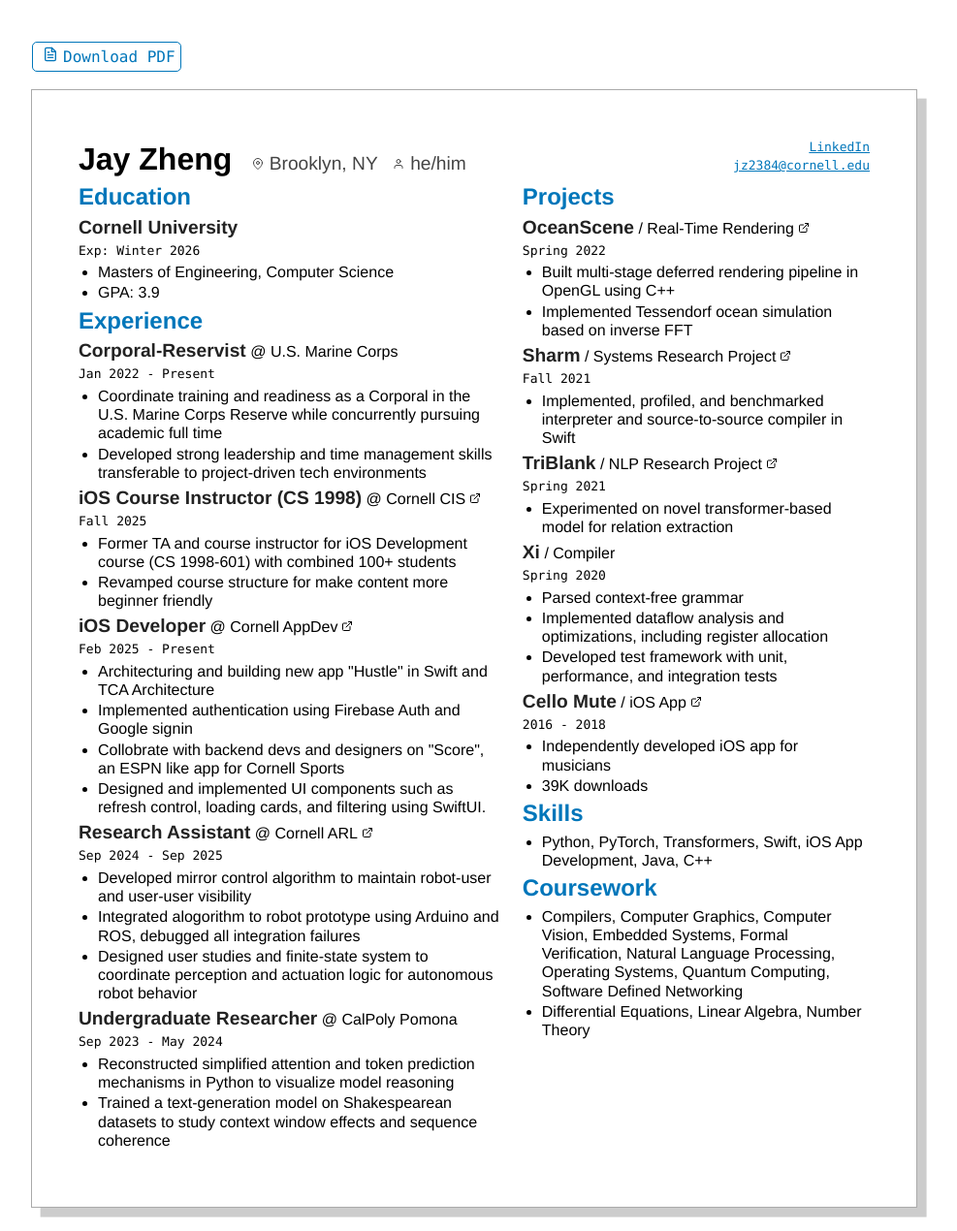
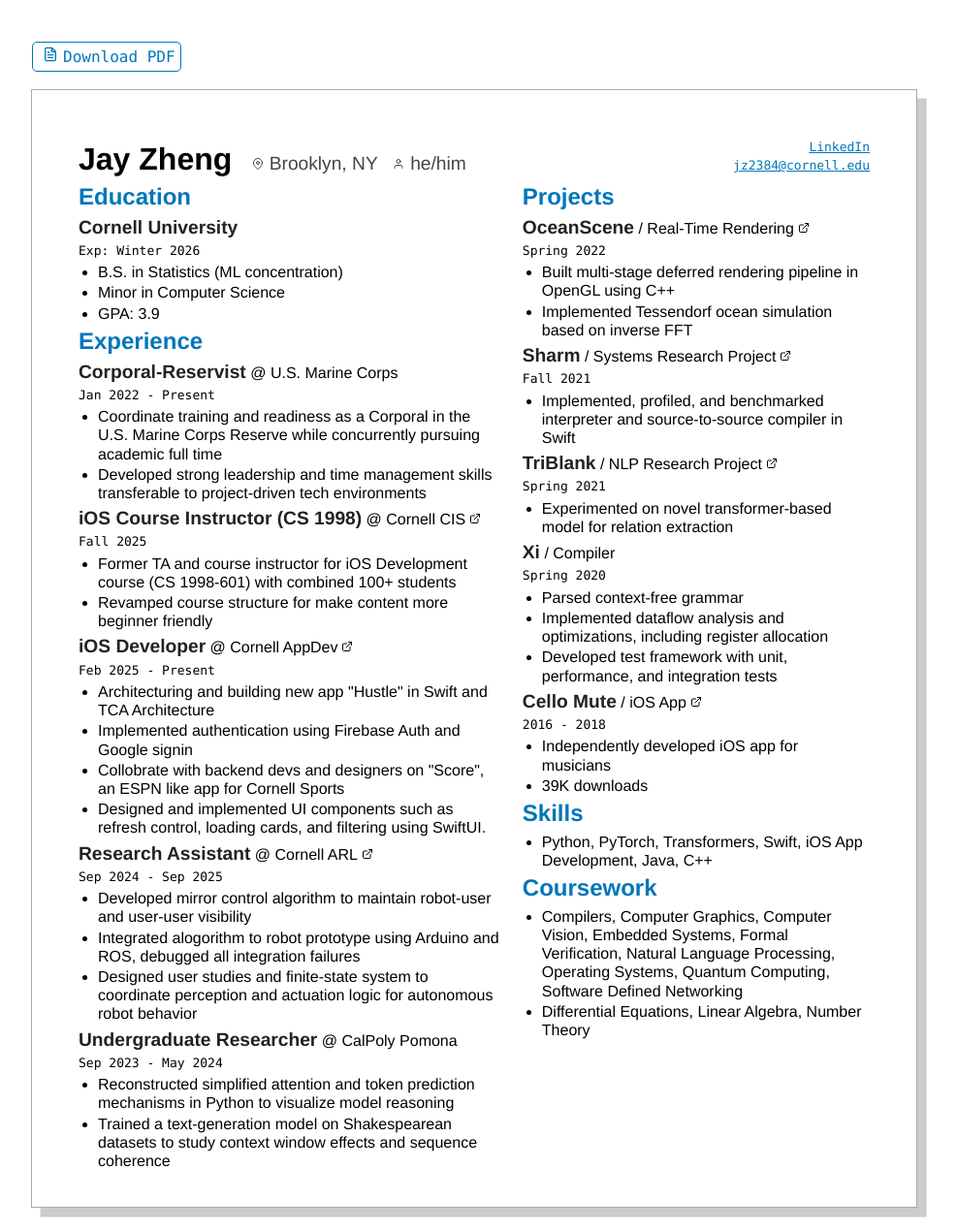
Before and after one commit to Juribu/juribu.github.io, a Jekyll site: the page resume/resume.html, which Jekyll copies as it is, in a window 1280 px wide. Shown: the whole page at 97% size, without its empty margins (151-1138 px from the left). Built offline with Jekyll 4.4.1, drawn with Linux system fonts in a browser that asks for light colours.

Commit message:
education sectino updated

```diff
--- a/resume/resume.html
+++ b/resume/resume.html
@@ -34,7 +34,8 @@
               <h3>Cornell University</h3>
               <h4>Exp: Winter 2026</h4>
               <ul>
-                <li>Masters of Engineering, Computer Science</li>
+                <li>B.S. in Statistics (ML concentration)</li>
+                <li>Minor in Computer Science</li>
                 <li>GPA: 3.9</li>
               </ul>
             </div>
```
